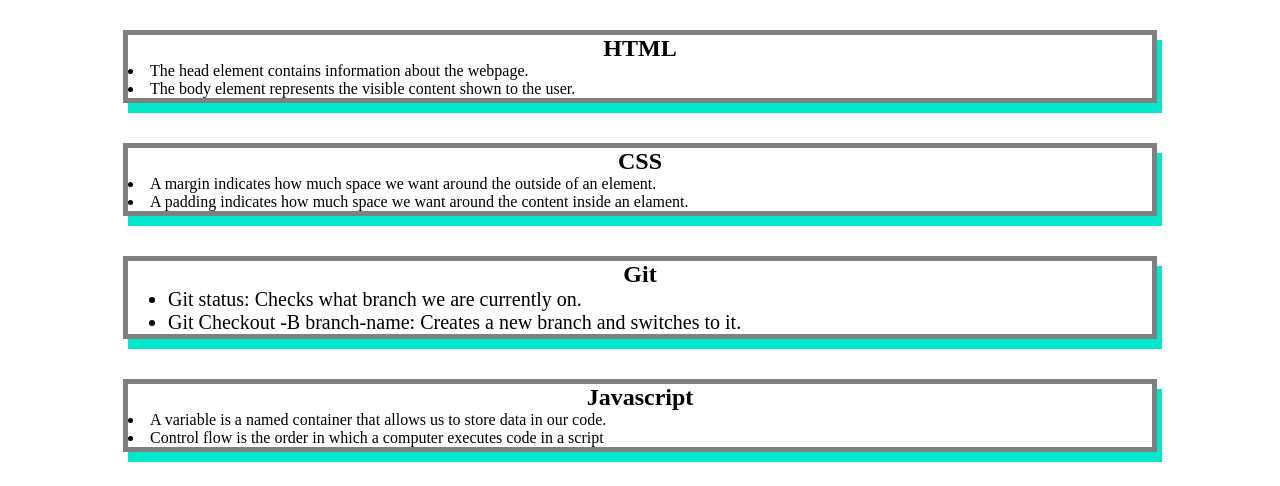
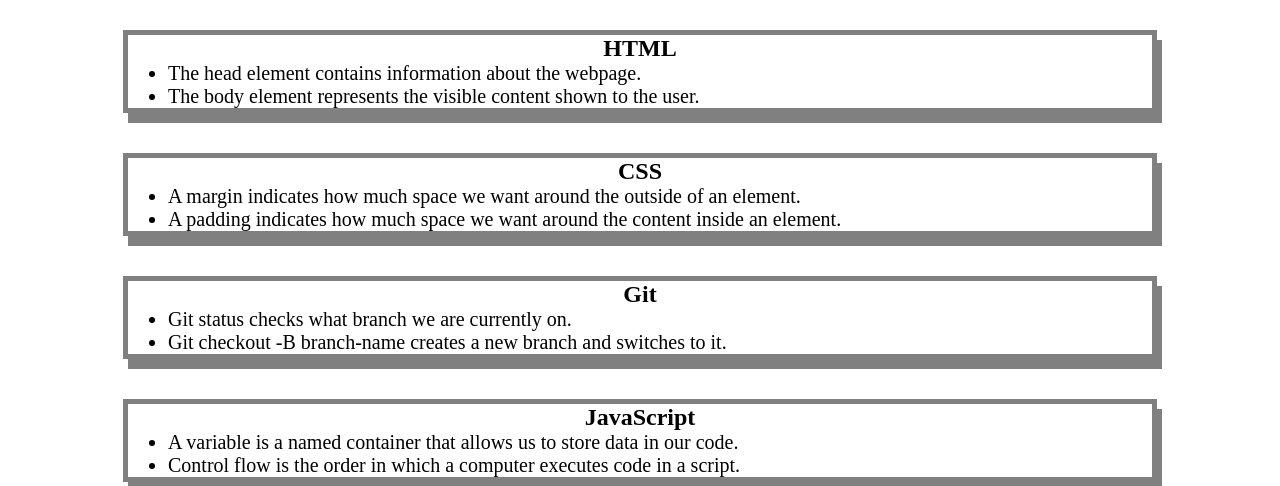
Before and after one commit to WRXguy2012/prework-study-guide, a plain HTML site: page index.html in a window 1280 px wide. Shown: the part 130-616 px from the top of the page. Drawn offline with Linux system fonts and the light colour scheme.

Commit message:
fixed script link

```diff
--- a/assets/script.js
+++ b/assets/script.js
@@ -20,7 +20,8 @@ function selectTopic() {
    console.log('Please try again!');
  }
 }
+
 console.log('Here are the topics we learned through Prework');
-listTopics(0)
+listTopics()
 console.log('Which topic should we study first?');
-selectTopic(0)
+selectTopic()
--- a/assets/style.css
+++ b/assets/style.css
@@ -2,6 +2,7 @@
     margin: 0;
     padding: 0;
 }
+
 header,
 footer {
     width: 100%;
@@ -9,10 +10,12 @@ footer {
     background-color: blue;
     color: white;
 }
+
 h1,
 h2 {
     text-align: center;
 }
+
 img {
     display: block;
     height: 50px;
@@ -20,17 +23,20 @@ img {
     margin-left: auto;
     margin-right: auto;
 }
+
 ul {
     padding-left: 40px;
     font-size: 20px;
 }
+
 p {
     text-align: center;
     font-size: 30px;
   }
+
   .card {
     width: 80%;
     margin: 40px auto;
     border: 5px solid gray;
-    box-shadow: 5px 10px #02E8cc;
+    box-shadow: 5px 10px gray;
   }
--- a/index.html
+++ b/index.html
@@ -7,46 +7,52 @@
     <link rel="stylesheet" href="./assets/style.css">
     <title>Prework Study Guide</title>
   </head>
+
   <body>
     <header id="top">
       <h1>Prework Study Guide</h1>
       <img src="./assets/bowtie-cat.png" alt="Profile image of cat wearing a bow tie." />
       <h2>✨ Open the Console to See What's Happening ✨</h2>
     </header>
+
     <main>
       <section class="card" id="html-section">
         <h2>HTML</h2>
-        <u1>
+        <ul>
           <li>The head element contains information about the webpage.</li>
           <li>The body element represents the visible content shown to the user.</li>
         </ul>
       </section>
+
       <section class="card" id="css-section">
         <h2>CSS</h2>
-        <u1>
+        <ul>
           <li>A margin indicates how much space we want around the outside of an element.</li>
-          <li>A padding indicates how much space we want around the content inside an elament.</li>
-        </u1>
+          <li>A padding indicates how much space we want around the content inside an element.</li>
+        </ul>
       </section>
+
       <section class="card" id="git-section">
         <h2>Git</h2>
         <ul>
-          <li>Git status: Checks what branch we are currently on.</li>
-          <li>Git Checkout -B branch-name: Creates a new branch and switches to it.</li>
+          <li>Git status checks what branch we are currently on.</li>
+          <li>Git checkout -B branch-name creates a new branch and switches to it.</li>
         </ul>
       </section>
+
       <section class="card" id="javascript-section">
-        <h2>Javascript</h2>
-        <u1>
+        <h2>JavaScript</h2>
+        <ul>
           <li>A variable is a named container that allows us to store data in our code.</li>
-          <li>Control flow is the order in which a computer executes code in a script</li>
-        </u1>
+          <li>Control flow is the order in which a computer executes code in a script.</li>
+        </ul>
       </section>
     </main>
 
     <footer>
       <p>I can code!</p>
+      <script src="./assets/script.js">
+      </script>
     </footer>
-    <script src="./assets/script.js"></script>
   </body>
 </html>
```
